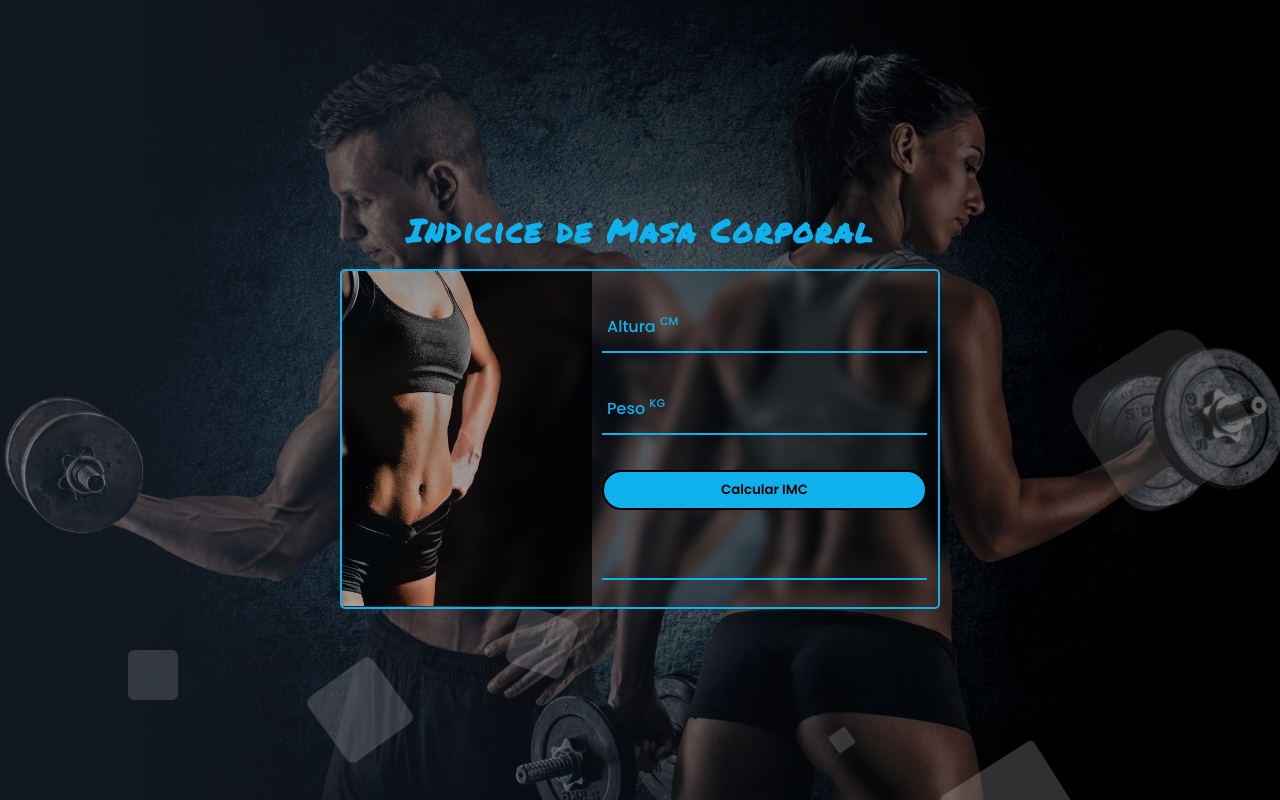
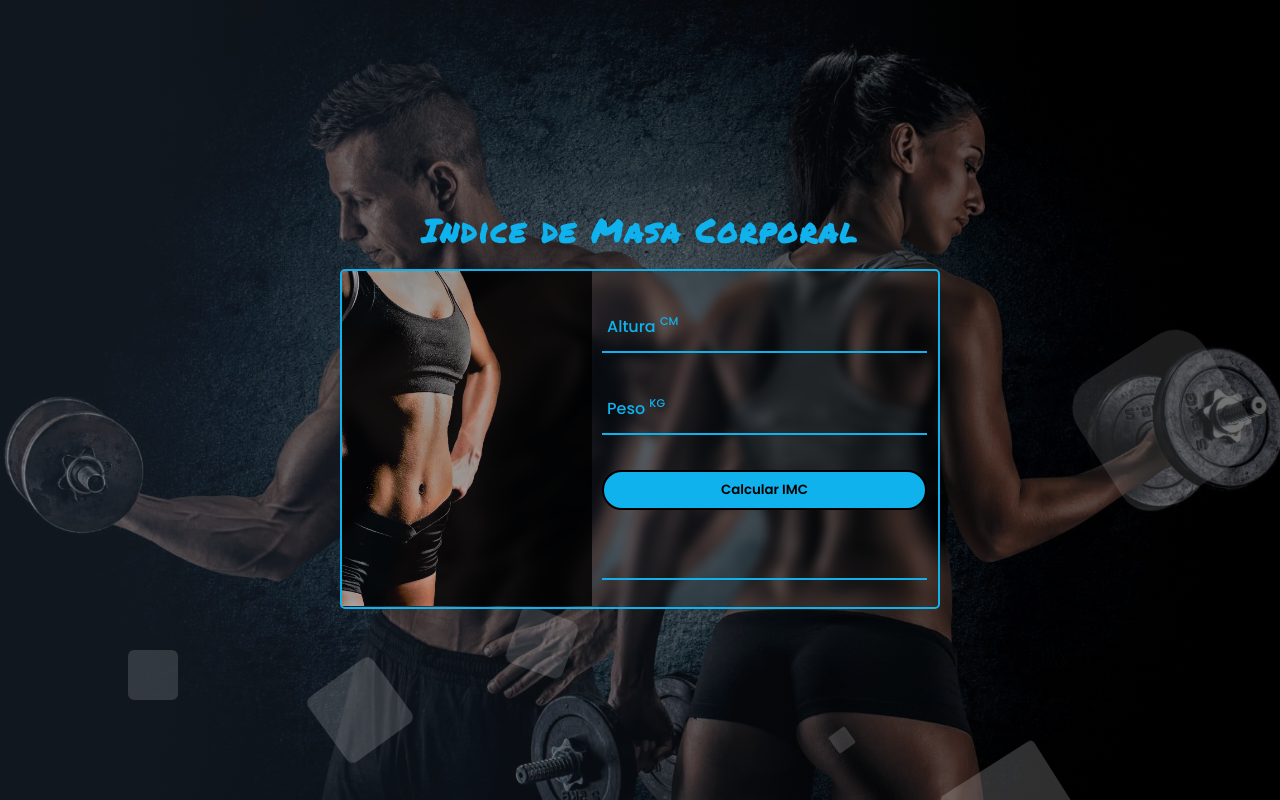
Before and after one commit to DanielDCT/calculadora-imc, a plain HTML site: page index.html in a window 1280 px wide. Drawn offline with Linux system fonts and the light colour scheme.

Commit message:
Se corrige titulo

```diff
--- a/index.html
+++ b/index.html
@@ -29,7 +29,7 @@
     </ul>
 
     <div class="form-box">
-        <h2>Indicice de Masa Corporal</h2>
+        <h2>Indice de Masa Corporal</h2>
 
         <div class="form-contend">
             <div class="cont-img">
```
